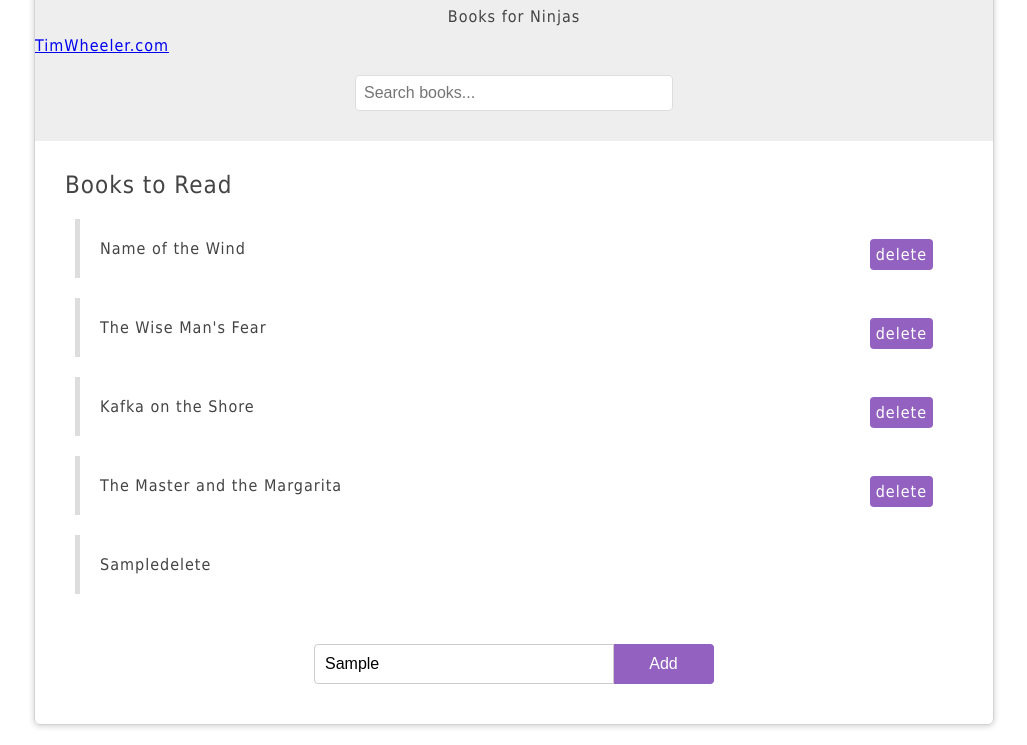
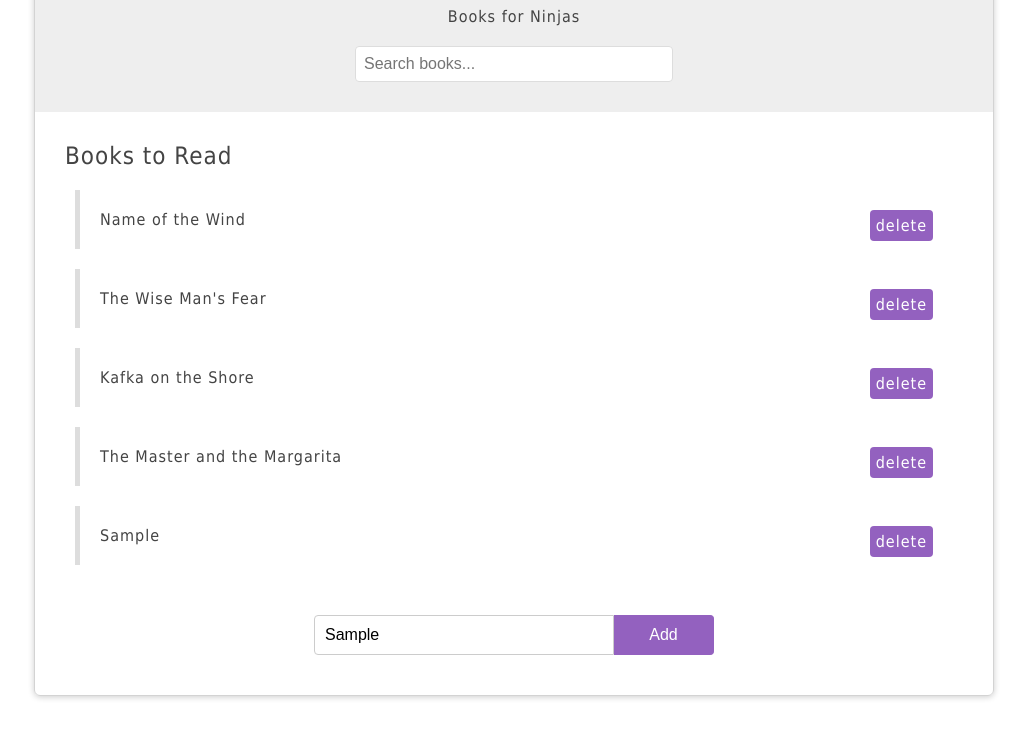
Before and after one commit to timmywheels/js-dom, a plain HTML site: page index.html in a window 1280 px wide. Both pictures are taken after typing "Sample" into the empty fields and a click on the button "Add". Shown: the part 82-827 px from the top of the page, without its empty margins (126-1153 px from the left). After the commit the page ends 800 px from the top, so only its background shows below. Drawn offline with Linux system fonts and the light colour scheme.

Commit message:
Lesson 13

```diff
--- a/app.js
+++ b/app.js
@@ -24,6 +24,9 @@ addForm.addEventListener('submit', function(e){
   bookName.textContent = value;
   deleteBtn.textContent = 'delete';
 
+  //add classes
+  bookName.classList.add('name');
+  deleteBtn.classList.add('delete');
 
   //append to DOM
 
--- a/index.html
+++ b/index.html
@@ -11,7 +11,7 @@
 	    	<div id="page-banner">
 	    		<h1 class="title">Bookorama</h1>
           <p>Books for Ninjas</p>
-          <a href="http://timwheeler.com">TimWheeler.com</a>
+          <!--<a href="http://timwheeler.com">TimWheeler.com</a>-->
           <form id="search-books">
             <input type="text" placeholder="Search books..." />
           </form>
```
